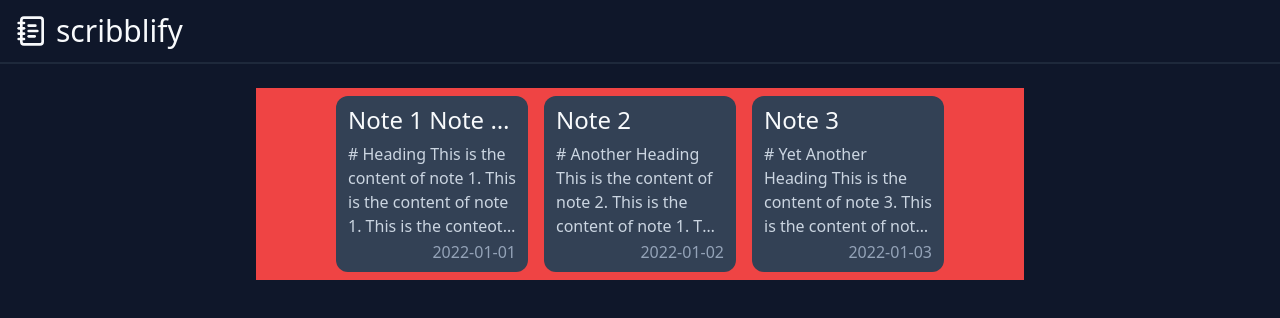
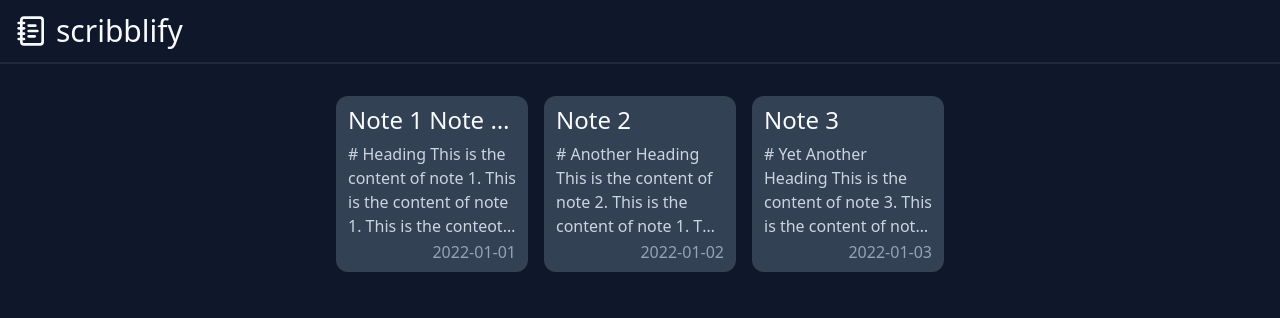
Before and after one commit to LiamKrenn/scribblify, a SvelteKit app in the folder frontend/: page / in a window 1280 px wide. Shown: the top 318 px of the page. Built offline with nearby package versions, Linux system fonts and the light colour scheme.

Commit message:
removed red background

```diff
--- a/frontend/src/routes/+page.svelte
+++ b/frontend/src/routes/+page.svelte
@@ -20,7 +20,7 @@
 	];
 </script>
 
-<div class="mx-[5%] my-6 flex flex-wrap justify-center bg-red-500 sm:mx-[10%] xl:mx-[20%]">
+<div class="mx-[5%] my-6 flex flex-wrap justify-center sm:mx-[10%] xl:mx-[20%]">
 	{#each notes as note}
 		<NoteListItem {note} />
 	{/each}
```
